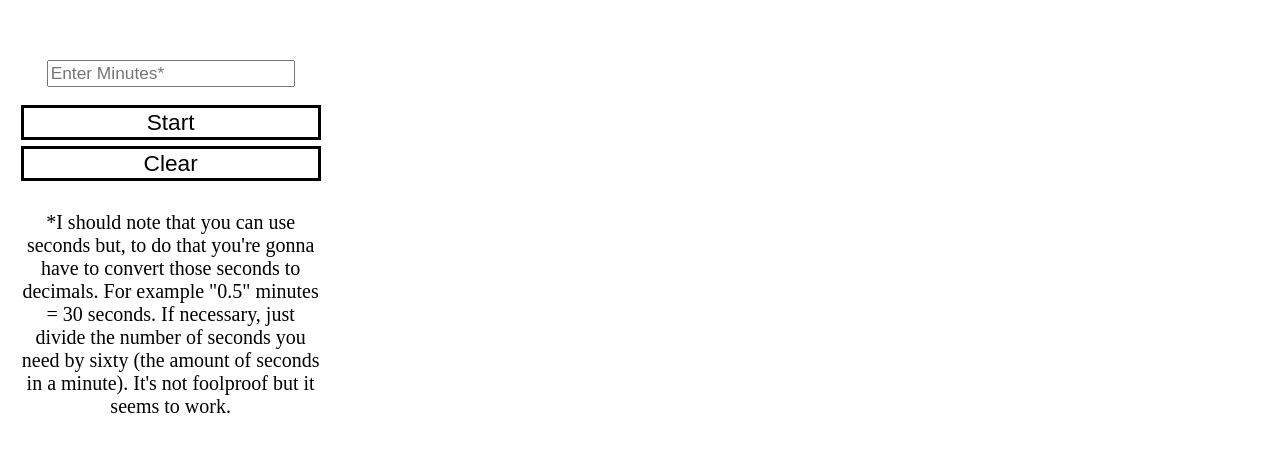
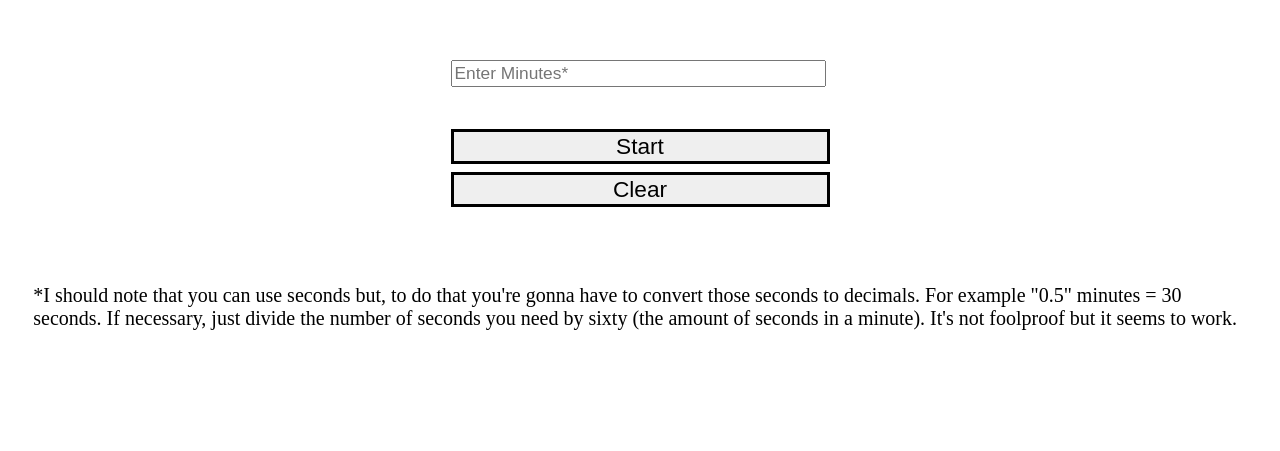
Before and after one commit to lukerollins/countdown-timer, a plain HTML site: page index.html in a window 1280 px wide. Shown: the part 113-564 px from the top of the page. Drawn offline with Linux system fonts and the light colour scheme.

Commit message:
Managed to center everthing. Looks okay at 276px wide. Added some animation effects to the buttons. Had quit a bit of fun with that last part. Learned about the 'animation' CSS property.

```diff
--- a/index.html
+++ b/index.html
@@ -10,7 +10,7 @@
   <h1 class="title">Countdown Timer</h1>
   <div class="timer">
     <div class="timer__controls">
-      <form name="customForm" class="kontain">
+      <form name="customForm">
         <input name="minutes" type="text" placeholder="Enter Minutes*">
         <button id="start_button" class="timer__button">Start</button>
         <button id="reset_button" class="timer__button">Clear</button>
@@ -21,7 +21,7 @@
       <h1 class="display__time-left"></h1>
       <p class="display__end-time"></p>
     </div>
-    <div class="kontain">
+    <div class="para">
       <p>*I should note that you can use seconds but, to do that you're gonna have to convert those seconds to decimals. For example "0.5" minutes = 30 seconds. If necessary, just divide the number of seconds you need by sixty (the amount of seconds in a minute). It's not foolproof but it seems to work.
       </p>
     </div>
--- a/styles.css
+++ b/styles.css
@@ -1,3 +1,16 @@
+
+/*.timer {
+    display: flex;
+    justify-content: center;
+    align-items: center;
+}*/
+
+.timer__controls {
+    display: flex;
+    justify-content: center;
+    align-items: center;
+}
+
 body {
     font-size: 15pt;
 }
@@ -8,32 +21,87 @@ h1.title {
  margin: 5% 1%;
 }
 
-.kontain {
-    width: 300px;
-    text-align: center;
-    margin: 2% 1%;
-}
-
-button{
+button {
     width: 100%;
     font-size: 17pt;
     border-radius: 0;
     border: solid 3px rgb(0, 0, 0);
-    background: none;
     margin: 1% 0;
+}
+/*button:after {
+background: #f3f3f3;
+}*/
+
+/*button:hover {
+      background-color: #1ABC9C;   transition-duration: .25s, .4s;
+    transition-delay: 0s;
+    opacity: 1;
+	transition-property: opacity, width;
+	transition-duration: .25s, .25s;
+  transition-delay: .15s, 0s;
+  transition-timing-function: cubic-bezier(0, 0, 0.11, 1.24);
+
+}*/
+
+/*button:hover {
+  box-shadow:0 80px 0 0 black inset;
+  color:white;
+}*/
+
+button:active {
+    color: black;
+    animation: pulse .73s;
+
+}
+
+@keyframes pulse {
+    0% {
+        box-shadow: rgba(0, 0, 0, 0) 0 0 0 0;
+        transform: scale(1);
+    }
+
+    50% {
+        box-shadow: rgba(0, 0, 0, .8) 0 0 0px 5px;
+        transform: scale(1.025);
+    }
+
+    75% {
+        box-shadow: rgba(0, 0, 0, 1) 0px 15px;
+        transform: scale(1.1);
+    }
+
+    100% {
+        box-shadow: rgba(0, 0, 0, 1) 0px 30px;
+        transform: scale(1.15);
+    }
 }
 
 
 
 
+
+
+
 input {
-    width: 80%;
+    width: 97%;
     font-size: 13pt;
-    margin-bottom: 5%;
+    margin-bottom: 10%;
+    align-self: center;
 
 }
 
 .display {
     width: 100%;
+    display: flex;
+    justify-content: center;
+    align-items: center;
+    /*text-align: center;*/
+}
+
+.display__time-left {
     text-align: center;
 }
+
+.para {
+    margin: 1% 2%;
+}
```
